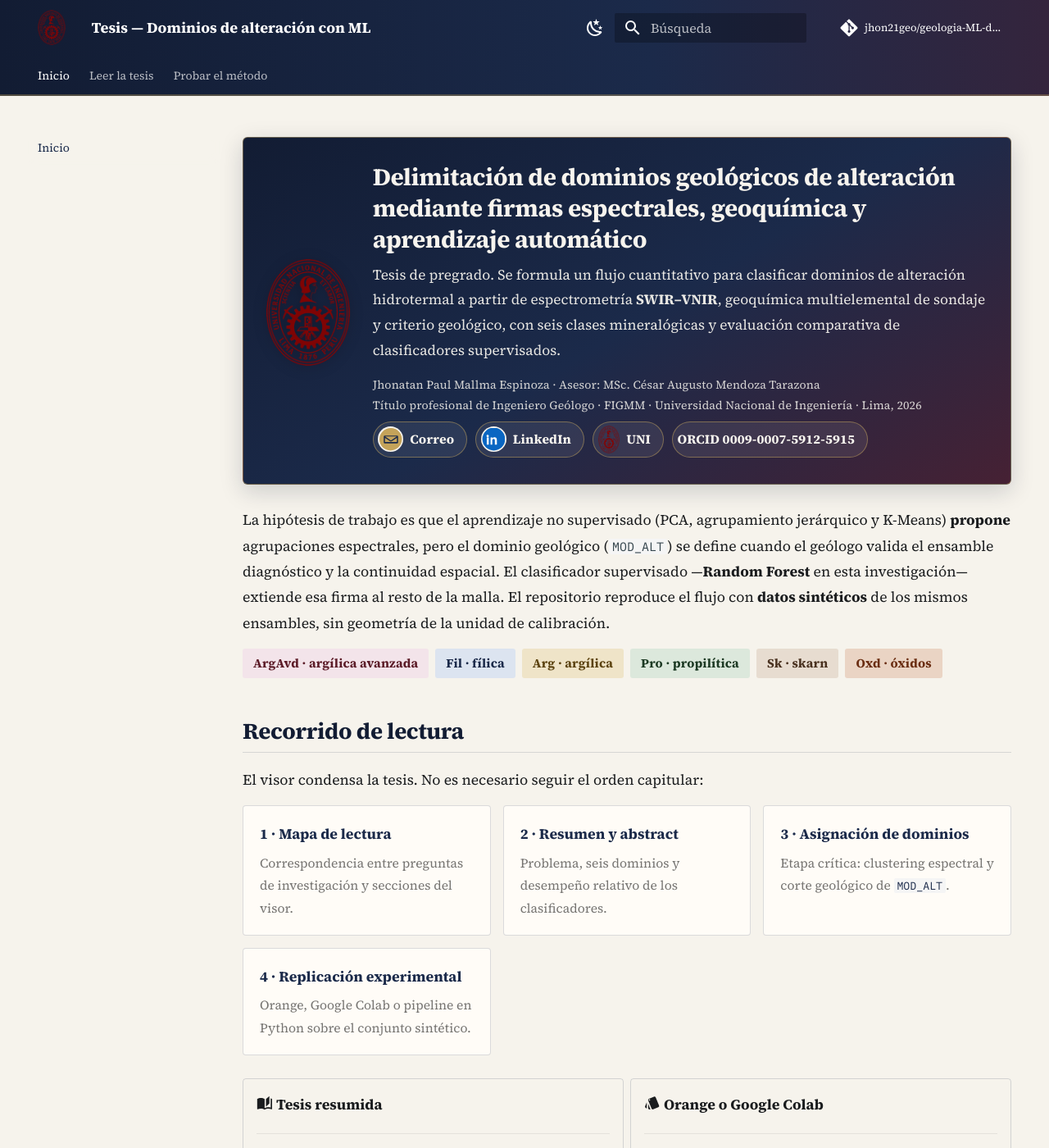
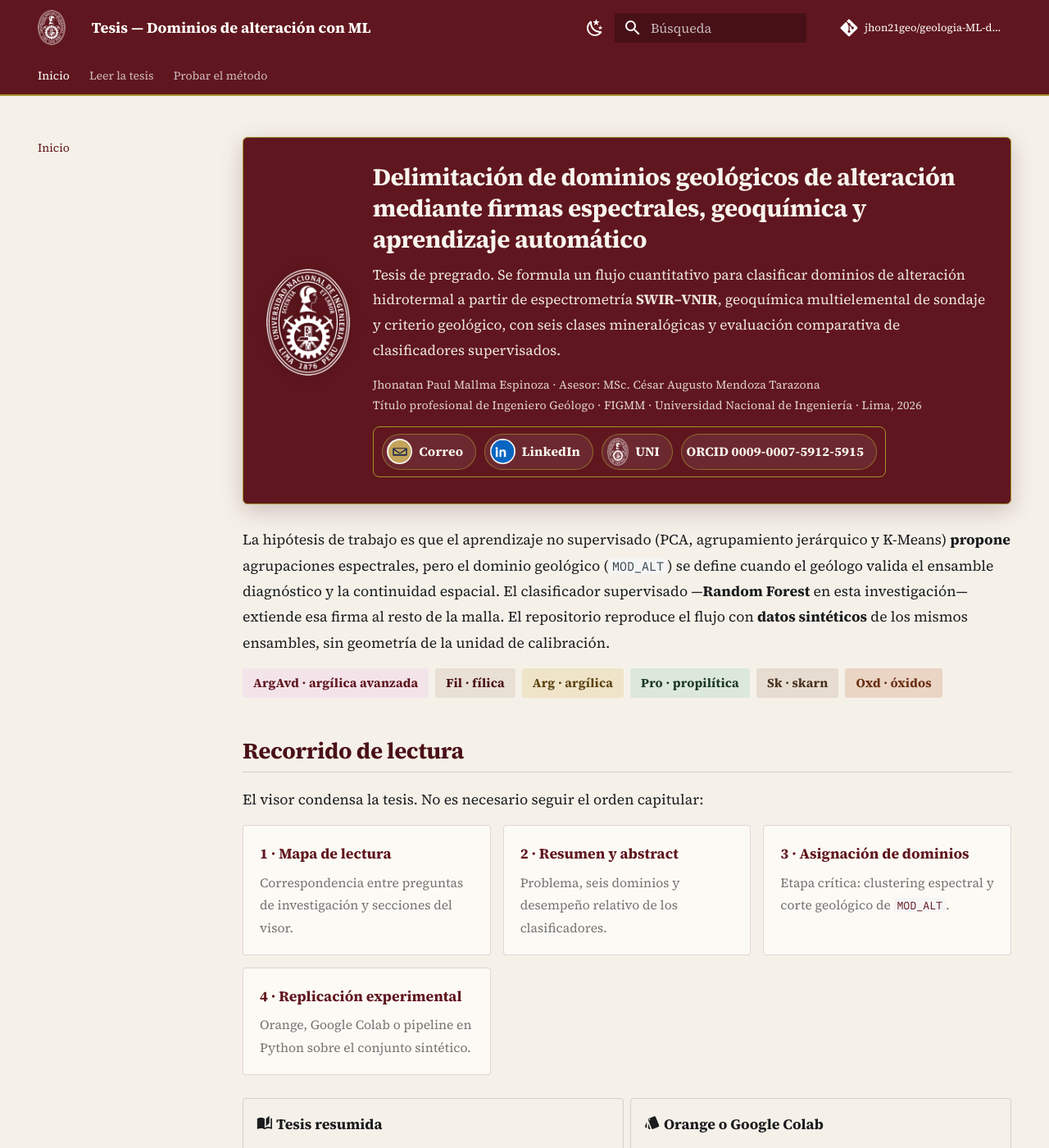
Before and after one commit to jhon21geo/geologia-ML-dominios-alteracion, an MkDocs documentation site: the page built from docs/index.md, in a window 1280 px wide and 1400 px high. Shown: the whole window at 82% size. Built offline with MkDocs 1.6.1 and Material for MkDocs 9.7.7, drawn with Linux system fonts in a browser that asks for light colours; comment, search, counter and statistics services are not loaded.

Commit message:
Aplicar la paleta guinda institucional de la UNI
Cabecera y portada en granate (#60161E), texto blanco, acento oro y
escudo en blanco sobre el fondo institucional.

Co-authored-by: jhonatangeo21 <jhonatangeo21@gmail.com>

```diff
--- a/docs/index.md
+++ b/docs/index.md
@@ -7,7 +7,7 @@ hide:
 
 <p class="hero-brand">
 <a href="https://www.uni.edu.pe/" title="Universidad Nacional de Ingeniería">
-<img src="assets/uni-escudo.png" alt="Escudo de la Universidad Nacional de Ingeniería"/>
+<img src="assets/uni-escudo-blanco.png" alt="Escudo de la Universidad Nacional de Ingeniería"/>
 </a>
 </p>
 
@@ -33,7 +33,7 @@ Título profesional de Ingeniero Geólogo · FIGMM · Universidad Nacional de In
 <img src="assets/icon-linkedin.svg" alt=""/> LinkedIn
 </a>
 <a href="https://www.uni.edu.pe/" title="Universidad Nacional de Ingeniería">
-<img class="escudo" src="assets/uni-escudo-sm.png" alt=""/> UNI
+<img class="escudo" src="assets/uni-escudo-blanco-sm.png" alt=""/> UNI
 </a>
 <a href="https://orcid.org/0009-0007-5912-5915" title="ORCID">ORCID 0009-0007-5912-5915</a>
 </p>
--- a/docs/stylesheets/extra.css
+++ b/docs/stylesheets/extra.css
@@ -1,34 +1,35 @@
-/* Paleta académica: navy, granate UNI y oro. Fondo papel. */
+/* Paleta institucional UNI: guinda, blanco y oro. Fondo papel. */
 
 :root,
 [data-md-color-scheme="default"],
 [data-md-color-primary="indigo"],
-[data-md-color-primary="teal"] {
-  --md-primary-fg-color: #1b2a4a;
-  --md-primary-fg-color--light: #2c3f66;
-  --md-primary-fg-color--dark: #121c33;
-  --md-accent-fg-color: #b08d3a;
-  --md-accent-fg-color--transparent: rgba(176, 141, 58, 0.14);
-  --md-default-bg-color: #f6f3ec;
+[data-md-color-primary="teal"],
+[data-md-color-primary="red"] {
+  --md-primary-fg-color: #60161e;
+  --md-primary-fg-color--light: #7a2430;
+  --md-primary-fg-color--dark: #4a1018;
+  --md-accent-fg-color: #a4912d;
+  --md-accent-fg-color--transparent: rgba(164, 145, 45, 0.16);
+  --md-default-bg-color: #f5f1e9;
   --md-default-fg-color: #1a1c1e;
-  --md-typeset-a-color: #1b2a4a;
-  --md-footer-bg-color: #121c33;
+  --md-typeset-a-color: #60161e;
+  --md-footer-bg-color: #4a1018;
 }
 
 [data-md-color-scheme="slate"] {
-  --md-primary-fg-color: #1b2a4a;
-  --md-primary-fg-color--light: #2c3f66;
-  --md-primary-fg-color--dark: #0d1424;
-  --md-accent-fg-color: #c4a35a;
-  --md-typeset-a-color: #d4b56a;
+  --md-primary-fg-color: #60161e;
+  --md-primary-fg-color--light: #7a2430;
+  --md-primary-fg-color--dark: #3a0c12;
+  --md-accent-fg-color: #c4b056;
+  --md-typeset-a-color: #d4c06a;
 }
 
 .md-header,
 .md-tabs {
-  background: linear-gradient(90deg, #121c33 0%, #1b2a4a 62%, #5c1c28 160%) !important;
-  background-color: #1b2a4a !important;
+  background: #60161e !important;
+  background-color: #60161e !important;
   box-shadow: none;
-  border-bottom: 1px solid rgba(196, 163, 90, 0.35);
+  border-bottom: 1px solid #a4912d;
 }
 
 .md-header__button.md-logo img {
@@ -46,7 +47,7 @@
 .md-typeset h3 {
   font-weight: 650;
   letter-spacing: -0.015em;
-  color: #121c33;
+  color: #4a1018;
 }
 
 [data-md-color-scheme="slate"] .md-typeset h1,
@@ -56,7 +57,7 @@
 }
 
 .md-typeset h2 {
-  border-bottom: 1px solid rgba(27, 42, 74, 0.14);
+  border-bottom: 1px solid rgba(96, 22, 30, 0.16);
   padding-bottom: 0.2em;
   margin-top: 1.7em;
 }
@@ -84,13 +85,13 @@
   grid-template-columns: auto 1fr;
   gap: 1.15rem 1.35rem;
   align-items: center;
-  background: linear-gradient(148deg, #121c33 0%, #1b2a4a 52%, #5c1c28 125%);
+  background: #60161e;
   color: #fff;
   padding: 1.45rem 1.35rem 1.3rem;
   border-radius: 6px;
   margin: 0 0 1.4rem;
-  border: 1px solid rgba(196, 163, 90, 0.45);
-  box-shadow: 0 8px 28px rgba(18, 28, 51, 0.18);
+  border: 1px solid #a4912d;
+  box-shadow: 0 8px 28px rgba(74, 16, 24, 0.22);
 }
 
 .hero-brand {
@@ -127,10 +128,13 @@
 }
 
 .logo-row {
-  display: flex;
+  display: inline-flex;
   flex-wrap: wrap;
   gap: 0.5rem;
   margin-top: 0.95rem;
+  padding: 0.4rem 0.5rem;
+  border: 1px solid #a4912d;
+  border-radius: 8px;
 }
 
 .logo-row a {
@@ -138,7 +142,7 @@
   align-items: center;
   gap: 0.4rem;
   background: rgba(255, 255, 255, 0.08);
-  border: 1px solid rgba(196, 163, 90, 0.5);
+  border: 1px solid rgba(164, 145, 45, 0.65);
   border-radius: 999px;
   padding: 0.22rem 0.75rem 0.22rem 0.28rem;
   color: #f7f4ee !important;
@@ -149,7 +153,7 @@
 }
 
 .logo-row a:hover {
-  background: rgba(196, 163, 90, 0.22);
+  background: rgba(164, 145, 45, 0.28);
 }
 
 .logo-row img {
@@ -176,7 +180,7 @@
   align-items: center;
   margin: 0.2rem 0 1.2rem;
   padding: 0.65rem 0.2rem 0.85rem;
-  border-bottom: 1px solid rgba(27, 42, 74, 0.12);
+  border-bottom: 1px solid rgba(96, 22, 30, 0.14);
 }
 
 .filiacion a {
@@ -185,12 +189,12 @@
   gap: 0.4rem;
   font-size: 0.82rem;
   font-weight: 600;
-  color: #1b2a4a !important;
+  color: #60161e !important;
   text-decoration: none !important;
 }
 
 .filiacion a:hover {
-  color: #5c1c28 !important;
+  color: #4a1018 !important;
 }
 
 .filiacion img {
@@ -221,8 +225,8 @@
   letter-spacing: 0.01em;
 }
 
-.pills .argavd { background: #f3e4ea; color: #5c1c28; }
-.pills .fil { background: #dce4f0; color: #1b2a4a; }
+.pills .argavd { background: #f3e4ea; color: #60161e; }
+.pills .fil { background: #e8e0d4; color: #4a1018; }
 .pills .arg { background: #efe4c8; color: #5c4310; }
 .pills .pro { background: #dce8dc; color: #1d3a24; }
 .pills .sk { background: #e7dcd0; color: #4a3220; }
@@ -242,23 +246,23 @@
 .ruta a {
   display: block;
   padding: 0.95rem 1rem 0.9rem;
-  border: 1px solid rgba(27, 42, 74, 0.16);
+  border: 1px solid rgba(96, 22, 30, 0.16);
   border-radius: 4px;
   color: inherit !important;
   text-decoration: none !important;
-  background: #fffcf7;
+  background: #fcfaf5;
   height: 100%;
 }
 
 .ruta a:hover {
-  border-color: #b08d3a;
-  box-shadow: 0 6px 18px rgba(18, 28, 51, 0.08);
+  border-color: #a4912d;
+  box-shadow: 0 6px 18px rgba(74, 16, 24, 0.08);
 }
 
 .ruta strong {
   display: block;
   margin-bottom: 0.25rem;
-  color: #1b2a4a;
+  color: #60161e;
 }
 
 .ruta span {
@@ -271,8 +275,8 @@
 .siguiente {
   margin-top: 2rem;
   padding: 0.9rem 1rem;
-  border-left: 4px solid #b08d3a;
-  background: rgba(27, 42, 74, 0.05);
+  border-left: 4px solid #a4912d;
+  background: rgba(96, 22, 30, 0.05);
   border-radius: 0 4px 4px 0;
 }
 
@@ -282,11 +286,17 @@
 
 .md-typeset .grid.cards > ul > li {
   border-radius: 4px;
-  border-color: rgba(27, 42, 74, 0.16);
+  border-color: rgba(96, 22, 30, 0.16);
 }
 
 [data-md-color-scheme="slate"] .hero {
-  background: linear-gradient(148deg, #0d1424 0%, #162238 55%, #3a121a 130%);
+  background: #4a1018;
+}
+
+[data-md-color-scheme="slate"] .md-header,
+[data-md-color-scheme="slate"] .md-tabs {
+  background: #4a1018 !important;
+  background-color: #4a1018 !important;
 }
 
 [data-md-color-scheme="slate"] .ruta a {
@@ -297,8 +307,8 @@
   color: inherit !important;
 }
 
-[data-md-color-scheme="slate"] .pills .argavd { background: #5c1c28; color: #f3e4ea; }
-[data-md-color-scheme="slate"] .pills .fil { background: #1b2a4a; color: #dce4f0; }
+[data-md-color-scheme="slate"] .pills .argavd { background: #60161e; color: #f3e4ea; }
+[data-md-color-scheme="slate"] .pills .fil { background: #4a1018; color: #e8e0d4; }
 [data-md-color-scheme="slate"] .pills .arg { background: #5c4310; color: #efe4c8; }
 [data-md-color-scheme="slate"] .pills .pro { background: #1d3a24; color: #dce8dc; }
 [data-md-color-scheme="slate"] .pills .sk { background: #4a3220; color: #e7dcd0; }
--- a/mkdocs.yml
+++ b/mkdocs.yml
@@ -9,7 +9,7 @@ copyright: Mallma Espinoza, J. P. (2026). FIGMM · Universidad Nacional de Ingen
 theme:
   name: material
   language: es
-  logo: assets/uni-escudo-sm.png
+  logo: assets/uni-escudo-blanco-sm.png
   favicon: assets/favicon.png
   font:
     text: Source Serif 4
@@ -17,14 +17,14 @@ theme:
   palette:
     - media: "(prefers-color-scheme: light)"
       scheme: default
-      primary: indigo
+      primary: red
       accent: amber
       toggle:
         icon: material/weather-night
         name: Modo oscuro
     - media: "(prefers-color-scheme: dark)"
       scheme: slate
-      primary: indigo
+      primary: red
       accent: amber
       toggle:
         icon: material/weather-sunny
```
Also changed, not shown: docs/assets/favicon.png, docs/assets/uni-escudo-blanco-sm.png (added), docs/assets/uni-escudo-blanco.png (added).
